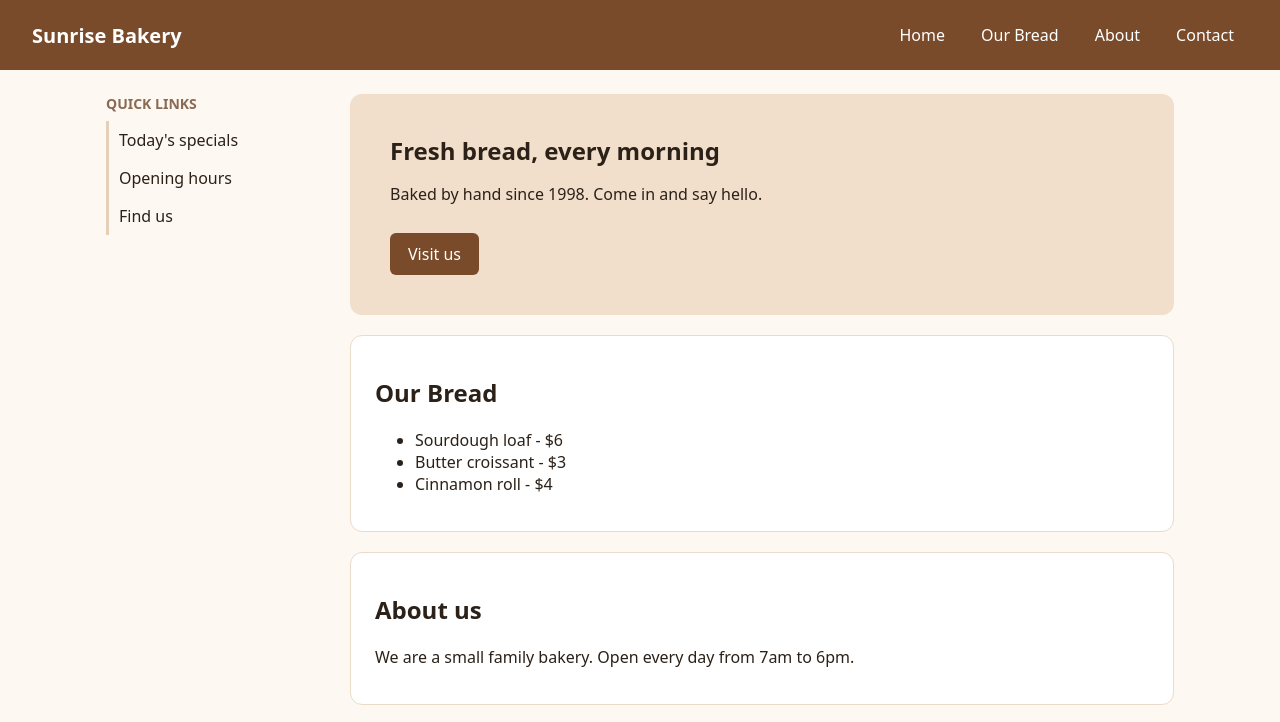
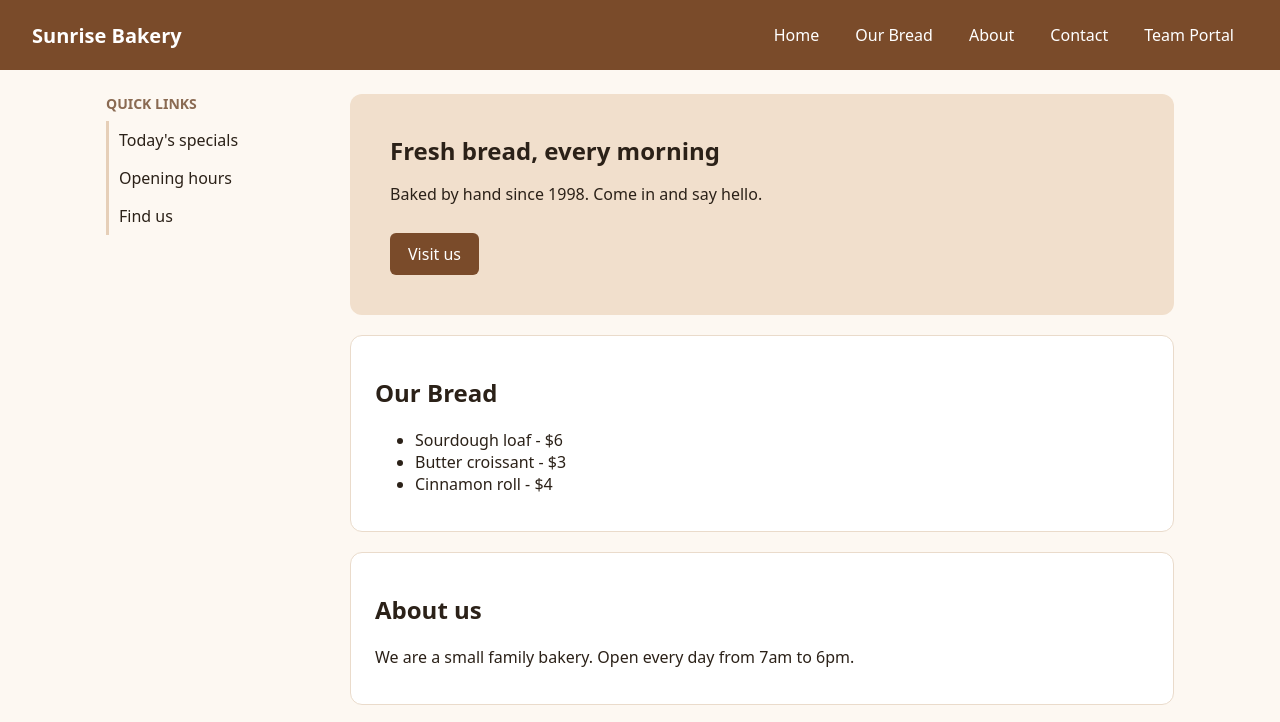
Before and after one commit to Axoloai/research-test, a plain HTML site: page index.html in a window 1280 px wide. Shown: the top 722 px of the page. Drawn offline with Linux system fonts and the light colour scheme.

Commit message:
Add Team Portal link to the top menu

```diff
--- a/index.html
+++ b/index.html
@@ -15,6 +15,7 @@
         <li class="nav-item"><a href="#menu">Our Bread</a></li>
         <li class="nav-item"><a href="#about">About</a></li>
         <li class="nav-item"><a href="#contact">Contact</a></li>
+        <li class="nav-item"><a href="https://axolo.ai">Team Portal</a></li>
       </ul>
     </nav>
   </header>
```
